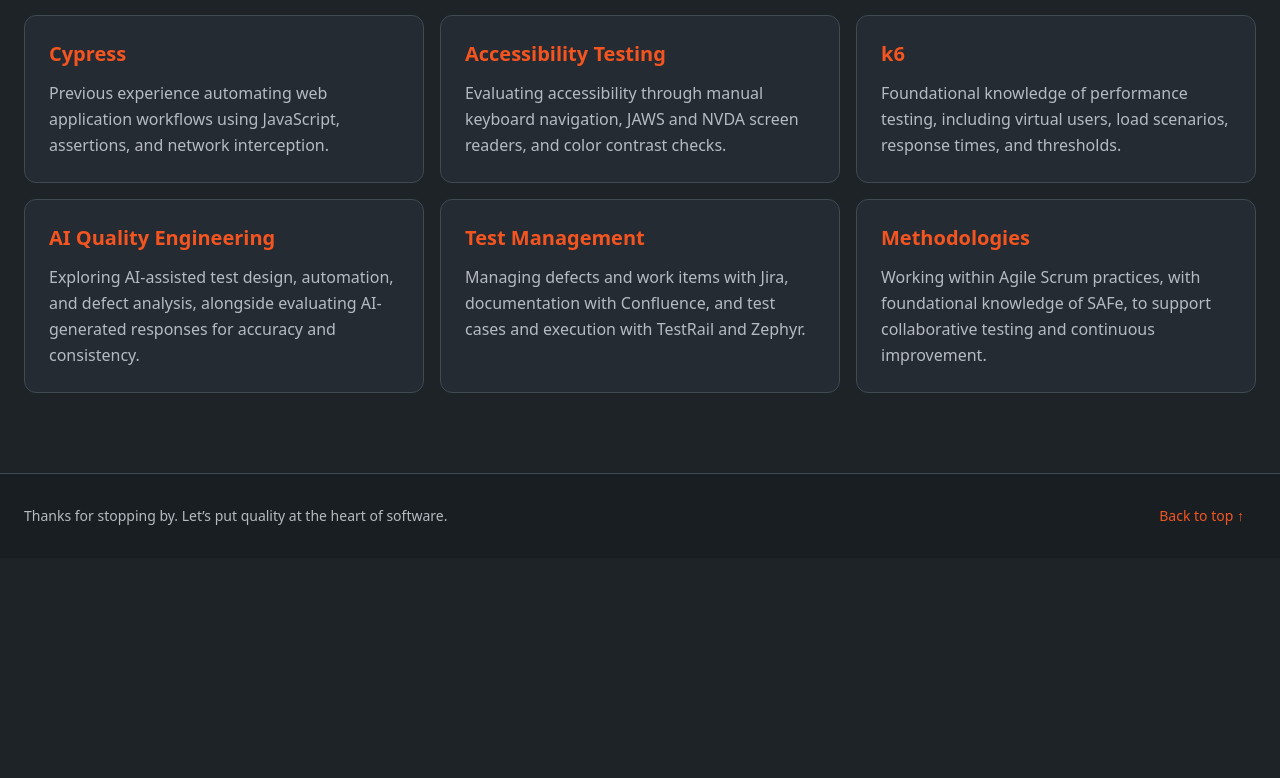
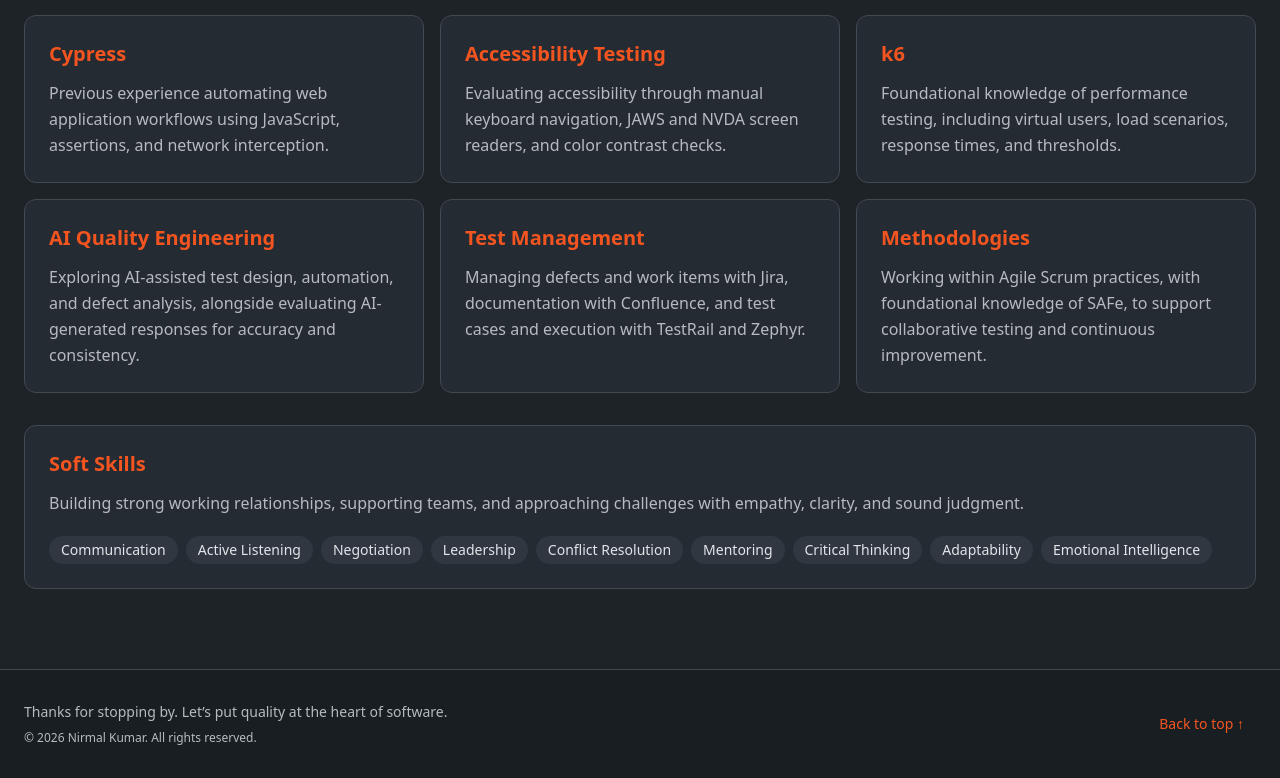
Before and after one commit to nirmalthanga-qa/nirmal-portfolio, a Next.js app: page /skills in a window 1280 px wide. Shown: the part 641-1419 px from the top of the page. Before the commit the page ends 1199 px from the top, so only its background shows below. Built offline with nearby package versions, Linux system fonts and the light colour scheme.

Commit message:
adding easter egg on about me

```diff
--- a/app/about/page.tsx
+++ b/app/about/page.tsx
@@ -104,7 +104,7 @@
           id="education-heading"
           className="text-2xl font-semibold text-teal-400"
         >
-          Education & academic foundation
+          Education
         </h2>
 
         <h3 className="mt-4 text-xl font-semibold text-white">
@@ -150,6 +150,33 @@
           American Society for Quality, USA
         </p>
       </section>
+
+      <details
+        data-testid="bachelor-degree-reveal"
+        className="group mt-6 rounded-xl border border-slate-700 bg-slate-800 p-5"
+      >
+        <summary
+          data-testid="bachelor-degree-toggle"
+          className="cursor-pointer text-sm font-semibold text-teal-400"
+        >
+          ⚙️ Before the code… discover where it started
+        </summary>
+
+        <div className="mt-4" data-testid="bachelor-degree-content">
+          <h3 className="text-lg font-semibold text-white">
+            Bachelor of Engineering in Mechanical Engineering
+          </h3>
+
+          <p className="mt-2 text-slate-300">
+            Anna University, India
+          </p>
+
+          <p className="mt-2 text-sm leading-relaxed text-slate-300">
+            From understanding how machines work to exploring how software behaves
+            — an engineering journey driven by curiosity and problem-solving.
+          </p>
+        </div>
+      </details>
 
       <section
         aria-labelledby="interests-heading"
--- a/app/components/Footer.tsx
+++ b/app/components/Footer.tsx
@@ -14,9 +14,18 @@
     return (
         <footer className="border-t border-slate-700">
             <div className="mx-auto flex max-w-7xl flex-wrap items-center justify-between gap-4 px-6 py-8">
-                <p className="max-w-xl text-sm text-slate-300">
-                    Thanks for stopping by. Let’s put quality at the heart of software.
-                </p>
+                <div className="space-y-2">
+                    <p className="max-w-xl text-sm text-slate-300">
+                        Thanks for stopping by. Let’s put quality at the heart of software.
+                    </p>
+
+                    <p
+                        data-testid="footer-copyright"
+                        className="text-xs text-slate-400"
+                    >
+                        © 2026 Nirmal Kumar. All rights reserved.
+                    </p>
+                </div>
 
                 <div className="flex flex-wrap items-center gap-3">
                     <a
--- a/app/components/Skills.tsx
+++ b/app/components/Skills.tsx
@@ -55,6 +55,44 @@
           </li>
         ))}
       </ul>
+      {/* Soft Skills */}
+      <article
+        data-testid="soft-skills-card"
+        className="mt-8 rounded-xl border border-slate-700 bg-slate-800 p-6"
+      >
+        <h2 className="text-xl font-semibold text-teal-400">
+          Soft Skills
+        </h2>
+
+        <p className="mt-3 leading-relaxed text-slate-300">
+          Building strong working relationships, supporting teams, and approaching
+          challenges with empathy, clarity, and sound judgment.
+        </p>
+
+        <ul
+          aria-label="Soft skills"
+          className="mt-5 flex flex-wrap gap-2"
+        >
+          {[
+            "Communication",
+            "Active Listening",
+            "Negotiation",
+            "Leadership",
+            "Conflict Resolution",
+            "Mentoring",
+            "Critical Thinking",
+            "Adaptability",
+            "Emotional Intelligence",
+          ].map((skill) => (
+            <li
+              key={skill}
+              className="rounded-full bg-slate-900 px-3 py-1 text-sm text-slate-300"
+            >
+              {skill}
+            </li>
+          ))}
+        </ul>
+      </article>
     </section>
   );
 }
```
